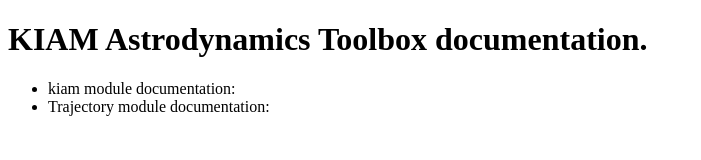
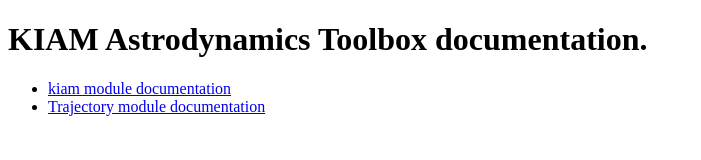
Before and after one commit to oygx210/KIAMToolbox, a plain HTML site: page index.html in a window 1280 px wide. Shown: the whole page, without its empty margins (0-701 px from the left). Drawn offline with Linux system fonts and the light colour scheme.

Commit message:
Update index.html

```diff
--- a/index.html
+++ b/index.html
@@ -6,8 +6,8 @@
   <body>
     <h1>KIAM Astrodynamics Toolbox documentation.</h1>
     <ul>
-      <li>kiam module documentation: <a href="html/kiam.html"></a></li>
-      <li>Trajectory module documentation: <a href="html/Trajectory.html"></a></li>
+      <li><a href="html/kiam.html">kiam module documentation</a></li>
+      <li><a href="html/Trajectory.html">Trajectory module documentation</a></li>
     </ul>
   </body>
 </html>
```
